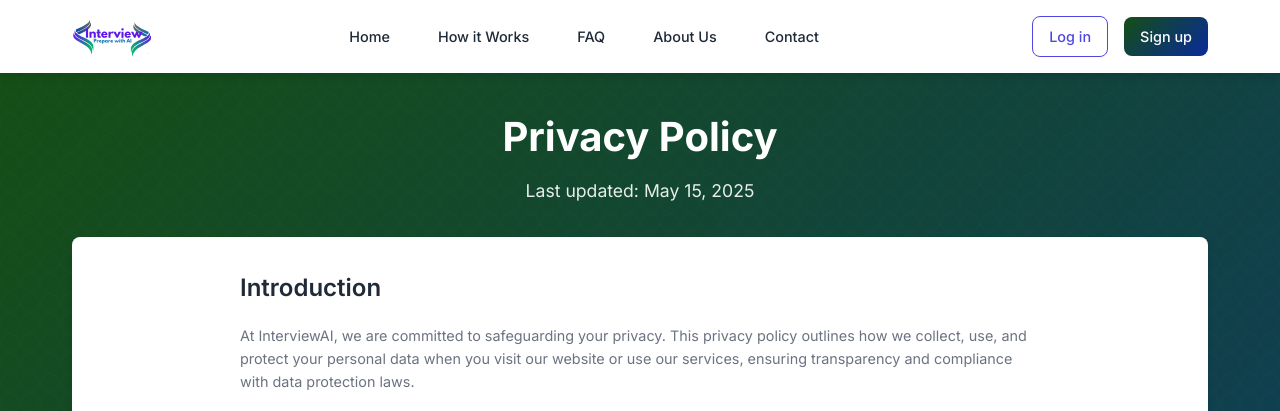
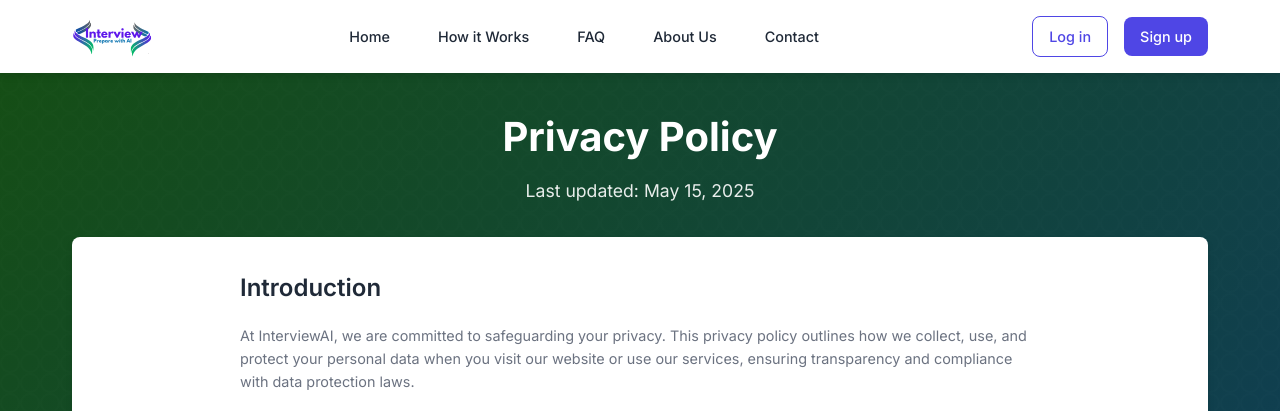
Before and after one commit to keshav-4-coder/Interview-Prepare-with-AI, a Django app: page /privacy/ in a window 1280 px wide. Shown: the top 411 px of the page. Run offline with Django 5.2, Linux system fonts and the light colour scheme.

Commit message:
Update privacy.css

```diff
--- a/static/privacy/privacy.css
+++ b/static/privacy/privacy.css
@@ -95,7 +95,7 @@ body {
 }
 
 .btn-primary {
-    background: var(--gradient);
+    background: var(--primary-color);
     color: var(--text-white);
     border: none;
 }
```
